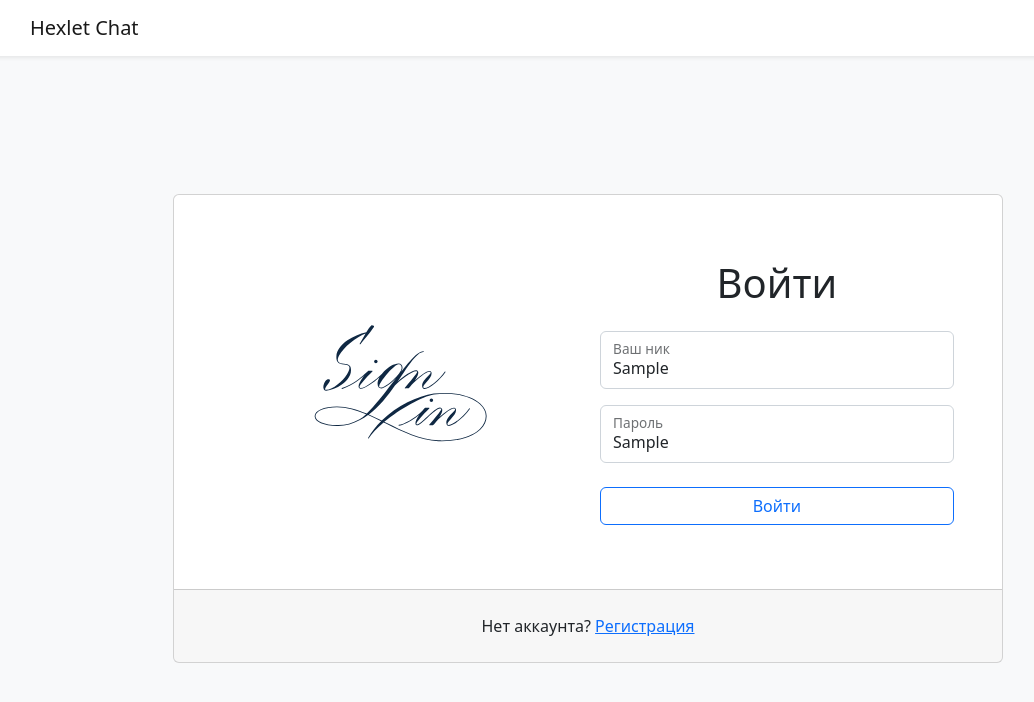
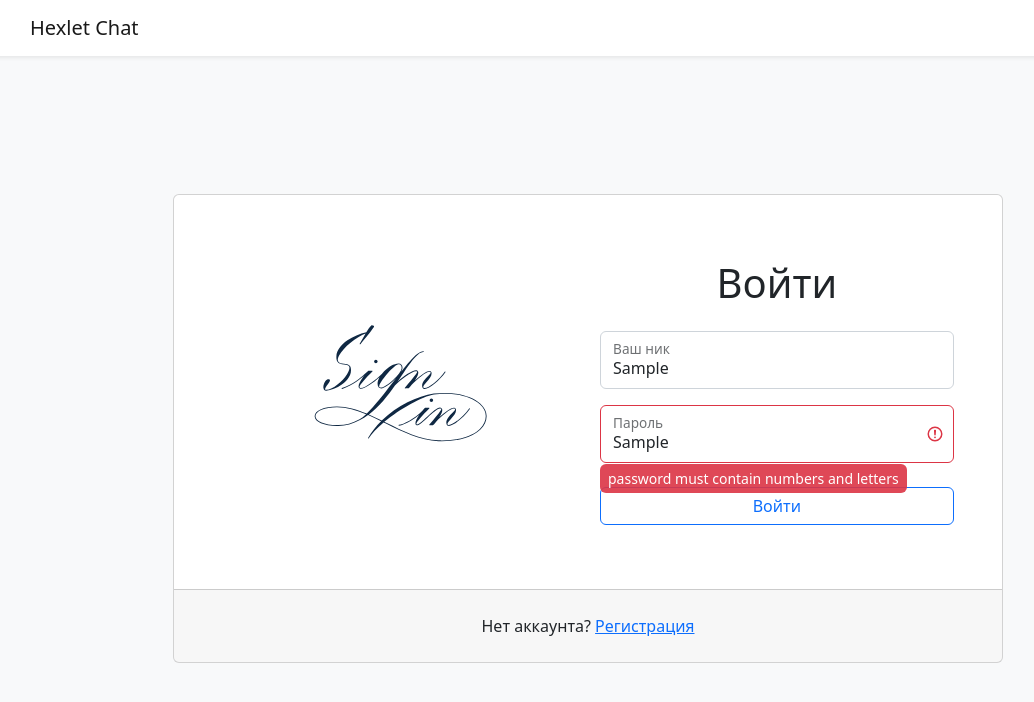
Before and after one commit to artem-mar/frontend-project-12, a React (Create React App) app in the folder frontend/: page /login in a window 1280 px wide. Both pictures are taken after typing "Sample", "Sample" into the empty fields and a click on the button "Войти". Shown: the top 702 px of the page, without its empty margins (52-1086 px from the left). Built offline with nearby package versions, Linux system fonts and the light colour scheme.

Commit message:
added login form validation

```diff
--- a/frontend/src/components/SignIn.jsx
+++ b/frontend/src/components/SignIn.jsx
@@ -1,8 +1,18 @@
 // import React, { useEffect, useState, useRef } from "react";
 import { useFormik } from 'formik';
-// import * as yup from 'yup';
+import * as yup from 'yup';
 import { Button, Form, FloatingLabel } from 'react-bootstrap';
 import signInImage from '../assets/sign_in.svg';
+
+yup.setLocale({
+  string: {
+    matches: 'password must contain numbers and letters',
+  },
+});
+const schema = yup.object().shape({
+  username: yup.string().required().min(3),
+  password: yup.string().required().min(6).matches(/^(?=.*[a-zA-Z])(?=.*[0-9])(?!.*[^\w\s])/),
+});
 
 const SignIn = () => {
   const formik = useFormik({
@@ -10,6 +20,7 @@ const SignIn = () => {
       username: '',
       password: '',
     },
+    validationSchema: schema,
     onSubmit: (value) => {
       console.log(value);
     },
@@ -25,14 +36,23 @@ const SignIn = () => {
                 <img src={signInImage} alt="Sign In" style={{ height: '200px' }} />
               </div>
               <div className="col-12 col-md-6">
-                <Form onSubmit={formik.handleSubmit} className="mt-3">
+                <Form noValidate onSubmit={formik.handleSubmit} className="mt-3">
                   <h1 className="text-center mb-4">Войти</h1>
                   <FloatingLabel
                     controlId="username"
                     label="Ваш ник"
                     className="mb-3"
                   >
-                    <Form.Control required onChange={formik.handleChange} type="text" placeholder="Ваш ник" />
+                    <Form.Control
+                      required
+                      onChange={formik.handleChange}
+                      isInvalid={!!formik.errors.username}
+                      type="text"
+                      placeholder="Ваш ник"
+                    />
+                    <Form.Control.Feedback type="invalid" tooltip>
+                      {formik.errors.username}
+                    </Form.Control.Feedback>
                   </FloatingLabel>
 
                   <FloatingLabel
@@ -40,7 +60,16 @@ const SignIn = () => {
                     label="Пароль"
                     className="mb-4"
                   >
-                    <Form.Control required onChange={formik.handleChange} type="text" placeholder="Пароль" />
+                    <Form.Control
+                      required
+                      onChange={formik.handleChange}
+                      isInvalid={!!formik.errors.password}
+                      type="text"
+                      placeholder="Пароль"
+                    />
+                    <Form.Control.Feedback type="invalid" tooltip>
+                      {formik.errors.password}
+                    </Form.Control.Feedback>
                   </FloatingLabel>
 
                   <Button variant="outline-primary" type="submit" className="w-100 mb-3">
```
